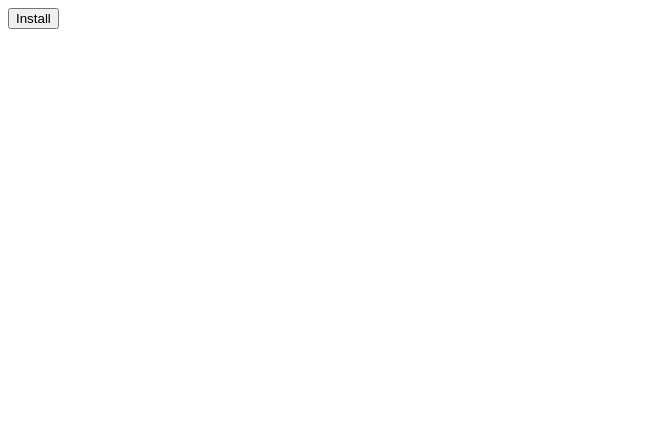
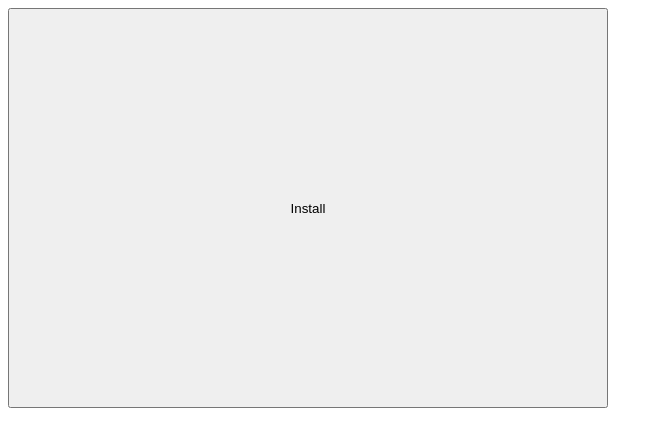
Before and after one commit to mermi/color_coded_resistance, a plain HTML site: page install.html in a window 1280 px wide. Shown: the whole page, without its empty margins (0-663 px from the left). Drawn offline with Linux system fonts and the light colour scheme.

Commit message:
bouton install

```diff
--- a/install.html
+++ b/install.html
@@ -3,6 +3,9 @@
 <head>
 <meta charset="utf-8"/>
 <title>Tunisian Market Place </title>
+<style>
+button{width:600px;height: 400px;}
+</style>
 <script type="text/javascript" language="javascript">
 function go(){
 var appUrl = location.substring(0, location.lastIndexOf('/')) + '/manifest.webapp';
@@ -19,6 +22,6 @@ console.error(this.error.name);
 </script>
 </head>
 <body>
-<button onclick="go();" width="100" height="100">Install</button>
+<button onclick="go();">Install</button>
 </body>
 </html>
```
